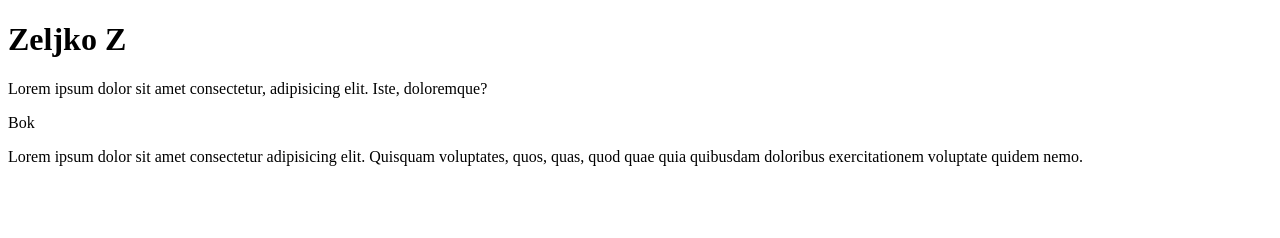
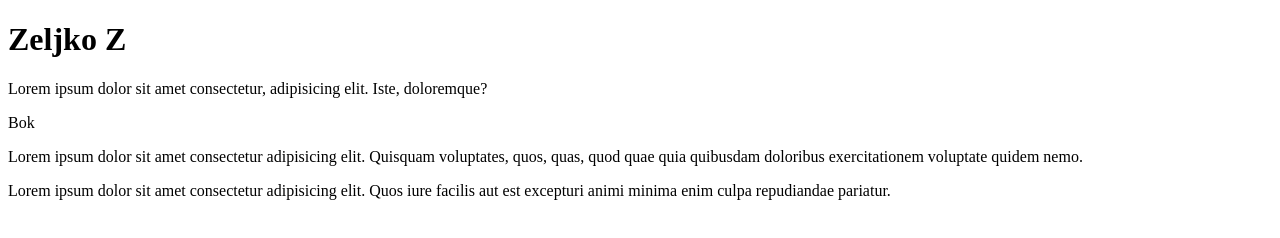
Before and after one commit to imjakedeason/uni-project-frontend01, a plain HTML site: page index.html in a window 1280 px wide. Drawn offline with Linux system fonts and the light colour scheme.

Commit message:
dodan jos jedan paragraf

```diff
--- a/index.html
+++ b/index.html
@@ -19,5 +19,10 @@
       voluptates, quos, quas, quod quae quia quibusdam doloribus exercitationem
       voluptate quidem nemo.
     </p>
+
+    <p>
+      Lorem ipsum dolor sit amet consectetur adipisicing elit. Quos iure facilis
+      aut est excepturi animi minima enim culpa repudiandae pariatur.
+    </p>
   </body>
 </html>
```
